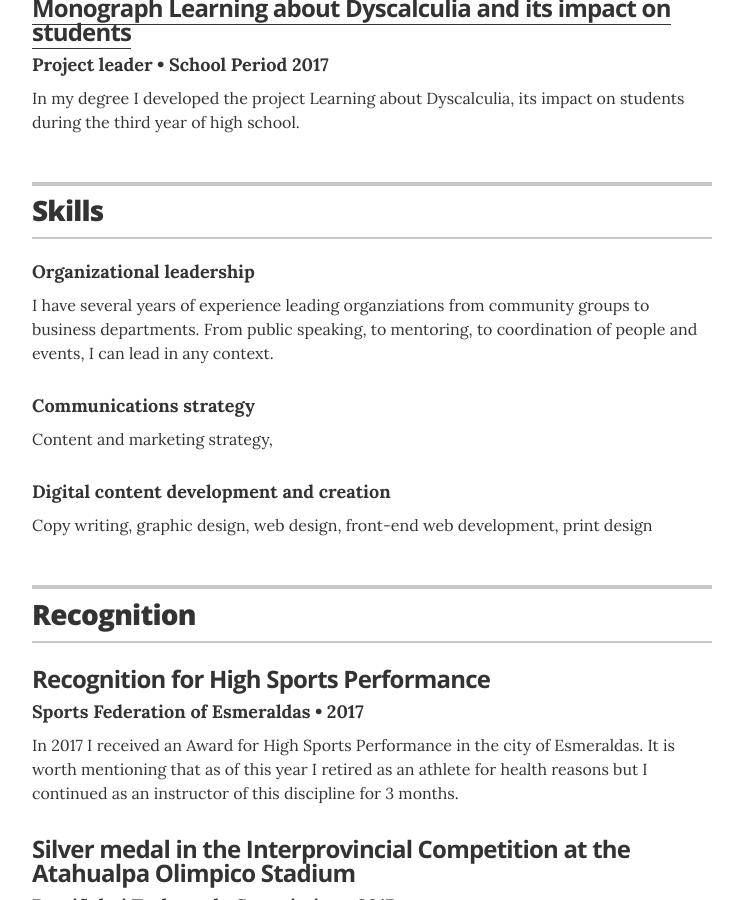
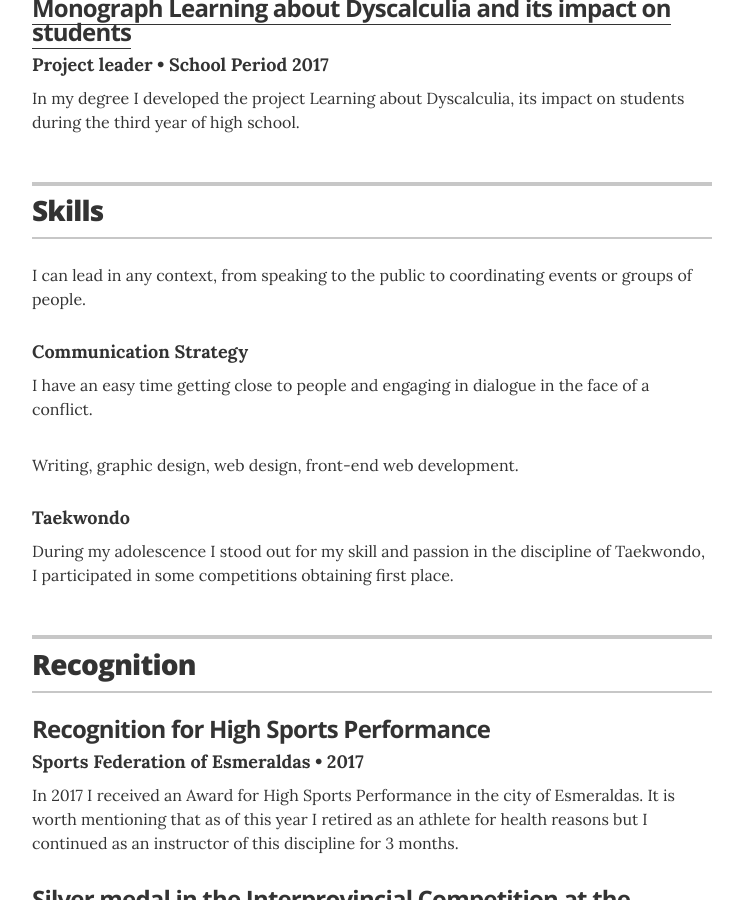
Before and after one commit to oswa33/oswa33.github.io, a Jekyll site: the page built from index.html, in a window 1280 px wide and 900 px high, scrolled down 1723 px. Shown: the whole window, without its empty margins (268-1011 px from the left). Built offline with Jekyll 4.4.1, drawn with Linux system fonts in a browser that asks for light colours.

Commit message:
habilidades

```diff
--- a/_data/skills.yml
+++ b/_data/skills.yml
@@ -1,12 +1,16 @@
 # Skills
-# Organizational leadership
-- skill: Organizational leadership
-  description: I have several years of experience leading organziations from community groups to business departments. From public speaking, to mentoring, to coordination of people and events, I can lead in any context.
+# Leadership
+- Skill: Leadership
+  description: I can lead in any context, from speaking to the public to coordinating events or groups of people.
 
-# Communications strategy
-- skill: Communications strategy
-  description: Content and marketing strategy,
+# Communication strategy
+- skill: Communication Strategy
+  description: I have an easy time getting close to people and engaging in dialogue in the face of a conflict.
 
-# Digital content development and creation
-- skill: Digital content development and creation
-  description: Copy writing, graphic design, web design, front-end web development, print design
+# Development and creation of digital content
+- Skill: Development and creation of digital content
+  description: Writing, graphic design, web design, front-end web development.
+
+# Sports skills
+- skill: Taekwondo
+  description: During my adolescence I stood out for my skill and passion in the discipline of Taekwondo, I participated in some competitions obtaining first place.
```
